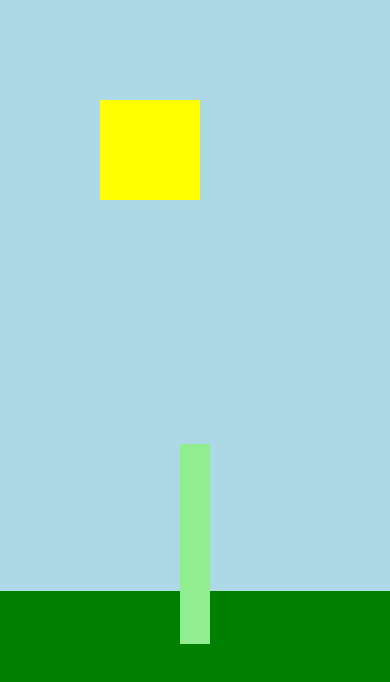
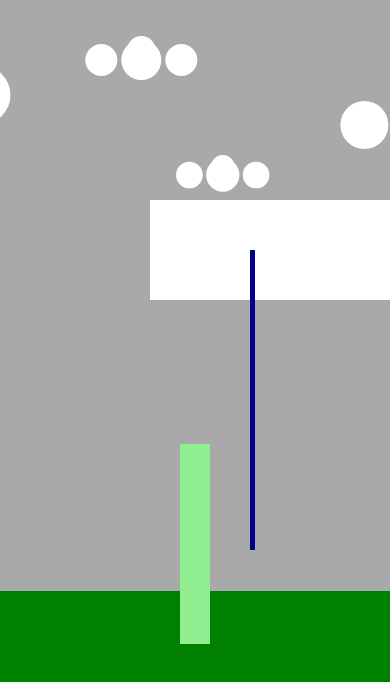
Before and after one commit to n2ilva/gameplantas, a plain HTML site: page index.html in a window 390 px wide. Drawn offline with Linux system fonts and the light colour scheme.

Commit message:
Fix: Resolvido problema de tela branca e CORS
- Corrigidas alturas negativas nas classes Plantas
- Implementado sistema de múltiplas nuvens com classe dedicada
- Adicionado servidor HTTP para resolver problema de CORS com módulos ES6
- Melhorado CSS para canvas responsivo
- Adicionados logs de debug para monitoramento
- Canvas agora renderiza corretamente: céu, grama, nuvens animadas e plantas

Funcionalidades working:
✅ Grama ocupa 30% da parte inferior
✅ Múltiplas nuvens com movimento
✅ Sistema de clima (dia chuvoso ativo)
✅ Plantas renderizadas corretamente
✅ Canvas responsivo

```diff
--- a/src/components/ambiente.js
+++ b/src/components/ambiente.js
@@ -21,7 +21,7 @@ class ambiente{
         boxSol.fillRect(this.Sol.x, this.Sol.y, 100, 100)
     }
     DiaChuvoso(boxCeu, boxNuvens, boxRaioz, canvas, alturaGrama){
-        this.corCeu = 'gray'
+        this.corCeu = 'darkgray'
         this.corNuvens = 'white'
         this.positionNuvens = {
             x:150,
@@ -42,7 +42,7 @@ class ambiente{
     }
     Noite(boxCeu, boxLua, boxEstrelas, canvas, alturaGrama){
         this.corlua = 'white'
-        this.corCeu = 'darkgray'
+        this.corCeu = 'darkblue'
         this.positionLua = {
             x:100,
             y:100,
--- /dev/null
+++ b/src/components/nuvem.js
@@ -0,0 +1,69 @@
+class Nuvem {
+    constructor(x, y, largura, altura) {
+        this.position = {
+            x: x || 100,
+            y: y || 50
+        };
+        this.largura = largura || 150;
+        this.altura = altura || 80;
+        this.cor = 'white';
+        this.velocidade = Math.random() * 0.5 + 0.2; // Velocidade aleatória para movimento
+    }
+
+    // Renderiza a nuvem no canvas
+    renderizar(contexto) {
+        contexto.fillStyle = this.cor;
+
+        // Desenha a nuvem como círculos sobrepostos para um visual mais realista
+        const raio = this.altura / 3;
+
+        // Círculo principal (centro)
+        contexto.beginPath();
+        contexto.arc(this.position.x + this.largura/2, this.position.y + this.altura/2, raio, 0, Math.PI * 2);
+        contexto.fill();
+
+        // Círculo esquerdo
+        contexto.beginPath();
+        contexto.arc(this.position.x + raio, this.position.y + this.altura/2, raio * 0.8, 0, Math.PI * 2);
+        contexto.fill();
+
+        // Círculo direito
+        contexto.beginPath();
+        contexto.arc(this.position.x + this.largura - raio, this.position.y + this.altura/2, raio * 0.8, 0, Math.PI * 2);
+        contexto.fill();
+
+        // Círculo superior
+        contexto.beginPath();
+        contexto.arc(this.position.x + this.largura/2, this.position.y + raio, raio * 0.7, 0, Math.PI * 2);
+        contexto.fill();
+    }
+
+    // Move a nuvem horizontalmente (para animação)
+    mover(larguraCanvas) {
+        this.position.x += this.velocidade;
+
+        // Se a nuvem sair da tela pela direita, volta pela esquerda
+        if (this.position.x > larguraCanvas) {
+            this.position.x = -this.largura;
+        }
+    }
+
+    // Define uma nova posição para a nuvem
+    setPosicao(x, y) {
+        this.position.x = x;
+        this.position.y = y;
+    }
+
+    // Define um novo tamanho para a nuvem
+    setTamanho(largura, altura) {
+        this.largura = largura;
+        this.altura = altura;
+    }
+
+    // Define a cor da nuvem
+    setCor(cor) {
+        this.cor = cor;
+    }
+}
+
+export default Nuvem;
--- a/src/components/plantas.js
+++ b/src/components/plantas.js
@@ -1,12 +1,11 @@
 class Plantas{
     Planta(boxPlanta, corPlanta, canvas){
         this.larguraPlanta = 30
-        this.alturaPlanta = -200;
+        this.alturaPlanta = 200; // Altura positiva
         this.corPlanta = corPlanta || 'lightgreen'
 
         const positionX = canvas.width / 2 - this.larguraPlanta / 2
-        const positionY = canvas.height - 200
-
+        const positionY = canvas.height - 200 - this.alturaPlanta; // Posição correta
 
         boxPlanta.fillStyle = this.corPlanta
         boxPlanta.fillRect(positionX, positionY, this.larguraPlanta, this.alturaPlanta)
@@ -32,9 +31,9 @@ class Plantas{
     }
     Grama(boxGrama, corGrama, canvas){
         const positionX = 0
-        const positionY = canvas.height
+        this.alturaGrama = 0.3 * canvas.height; // Altura positiva
+        const positionY = canvas.height - this.alturaGrama; // Posição correta
 
-        this.alturaGrama = -0.3 * canvas.height;
         this.larguraGrama = canvas.width
         this.corGrama = corGrama || 'green'
 
--- a/src/index.js
+++ b/src/index.js
@@ -1,37 +1,85 @@
 import Plantas from "./components/plantas.js";
 import ambiente from "./components/ambiente.js";
+import Nuvem from "./components/nuvem.js";
+
+console.log("🚀 Script iniciado com módulos ES6");
 
 //Import do Canvas
 const canvas = document.querySelector("canvas");
+console.log("📱 Canvas encontrado:", canvas);
+
+if (!canvas) {
+    console.error("❌ Canvas não encontrado!");
+}
 
 //Canvas renderizar na tela inteira
 function resizeCanvas() {
-    canvas.width = innerWidth;
-    canvas.height = innerHeight;
+    canvas.width = window.innerWidth;
+    canvas.height = window.innerHeight;
+    console.log(`📏 Canvas redimensionado: ${canvas.width}x${canvas.height}`);
+
+    // Redesenha tudo quando redimensionar
+    desenharCena();
 }
-resizeCanvas();
-addEventListener('resize', resizeCanvas);
 
-//Blocos do canvas
+//Contexto do canvas
+const ctx = canvas.getContext("2d");
+console.log("🎨 Contexto obtido:", ctx);
 
-const boxPlanta = canvas.getContext("2d");
-const boxSol = canvas.getContext("2d");
-const boxLua = canvas.getContext("2d");
-const boxNuvens = canvas.getContext("2d");
-const boxGrama = canvas.getContext("2d");
-const boxSombra = canvas.getContext("2d");
-const boxRegador = canvas.getContext("2d");
-const boxRaioz = canvas.getContext("2d");
-const boxEstrelas = canvas.getContext("2d");
-const boxCeu = canvas.getContext("2d");
+// Referências para diferentes elementos (mesmo contexto)
+const boxPlanta = ctx;
+const boxSol = ctx;
+const boxLua = ctx;
+const boxNuvens = ctx;
+const boxGrama = ctx;
+const boxSombra = ctx;
+const boxRegador = ctx;
+const boxRaioz = ctx;
+const boxEstrelas = ctx;
+const boxCeu = ctx;
+
+//Criando múltiplas nuvens usando a mesma classe
+const nuvens = [];
+
+// Nuvem 1 - pequena, no canto superior esquerdo
+nuvens.push(new Nuvem(50, 30, 120, 60));
+
+// Nuvem 2 - média, no centro superior
+nuvens.push(new Nuvem(300, 80, 180, 90));
+
+// Nuvem 3 - grande, no canto superior direito
+nuvens.push(new Nuvem(600, 40, 220, 110));
+
+// Nuvem 4 - pequena, mais abaixo
+nuvens.push(new Nuvem(150, 150, 100, 50));
+
+// Nuvem 5 - nuvem escura (para chuva)
+const nuvemChuva = new Nuvem(400, 120, 200, 100);
+nuvemChuva.setCor('darkgray');
+nuvens.push(nuvemChuva);
+
+console.log("☁️ Nuvens criadas:", nuvens.length);
+
+function desenharNuvens() {
+    // Renderiza todas as nuvens
+    nuvens.forEach((nuvem, index) => {
+        nuvem.renderizar(boxNuvens);
+        nuvem.mover(canvas.width); // Move as nuvens (animação opcional)
+    });
+}
+
+function desenharCena() {
+    // Limpa todo o canvas uma vez
+    ctx.clearRect(0, 0, canvas.width, canvas.height);
+    console.log("🧹 Canvas limpo");
 
     //Gerador de Grama
     const grama = new Plantas();
     grama.Grama(boxGrama, 'green', canvas);
+    console.log("🌱 Grama desenhada");
 
     //Gerador de clima
-
-const clima = 'dialimpo'
+    const clima = 'diachuvoso' // Mudei para mostrar as nuvens melhor
 
     if(clima === 'dialimpo'){
         const climaLimpo = new ambiente();
@@ -39,11 +87,42 @@ if(clima === 'dialimpo'){
     } else if(clima === 'diachuvoso'){
         const diachuvoso = new ambiente();
         diachuvoso.DiaChuvoso(boxCeu, boxNuvens, boxRaioz, canvas, grama.alturaGrama);
+        console.log("🌧️ Dia chuvoso desenhado");
     } else if(clima === 'noite'){
         const noite = new ambiente();
         noite.Noite(boxCeu, boxLua, boxEstrelas, canvas, grama.alturaGrama);
-} else(console.log('Opção incorreta'))
+    } else {
+        console.log('❌ Opção de clima incorreta')
+    }
+
+    // Desenha as nuvens customizadas
+    desenharNuvens();
+    console.log("☁️ Nuvens customizadas desenhadas");
 
     //Gerador de Planta
     const planta = new Plantas();
-planta.Planta(boxPlanta, 'lightgreen', canvas)
+    planta.Planta(boxPlanta, 'lightgreen', canvas);
+    console.log("🌿 Planta desenhada");
+
+    console.log("✅ Cena completa desenhada!");
+}
+
+resizeCanvas();
+window.addEventListener('resize', resizeCanvas);
+
+// Desenha a cena inicial
+desenharCena();
+
+// Animação opcional - redesenha as nuvens a cada 100ms para movimento suave
+setInterval(() => {
+    // Só redesenha as nuvens sem limpar tudo
+    nuvens.forEach(nuvem => {
+        nuvem.mover(canvas.width);
+    });
+    // Redesenha toda a cena ocasionalmente para manter as nuvens
+    if (Math.random() < 0.1) {
+        desenharCena();
+    }
+}, 100);
+
+console.log("🎯 Setup completo!");
--- a/src/style.css
+++ b/src/style.css
@@ -9,3 +9,10 @@ html, body {
     height: 100%;
     overflow: hidden;
 }
+
+canvas {
+    display: block;
+    background-color: lightblue;
+    width: 100vw;
+    height: 100vh;
+}
```
Also changed, not shown: debug.html (added, +92 -0 lines), teste.html (added, +58 -0 lines). Lines whose indentation alone changed are shown as unchanged.
